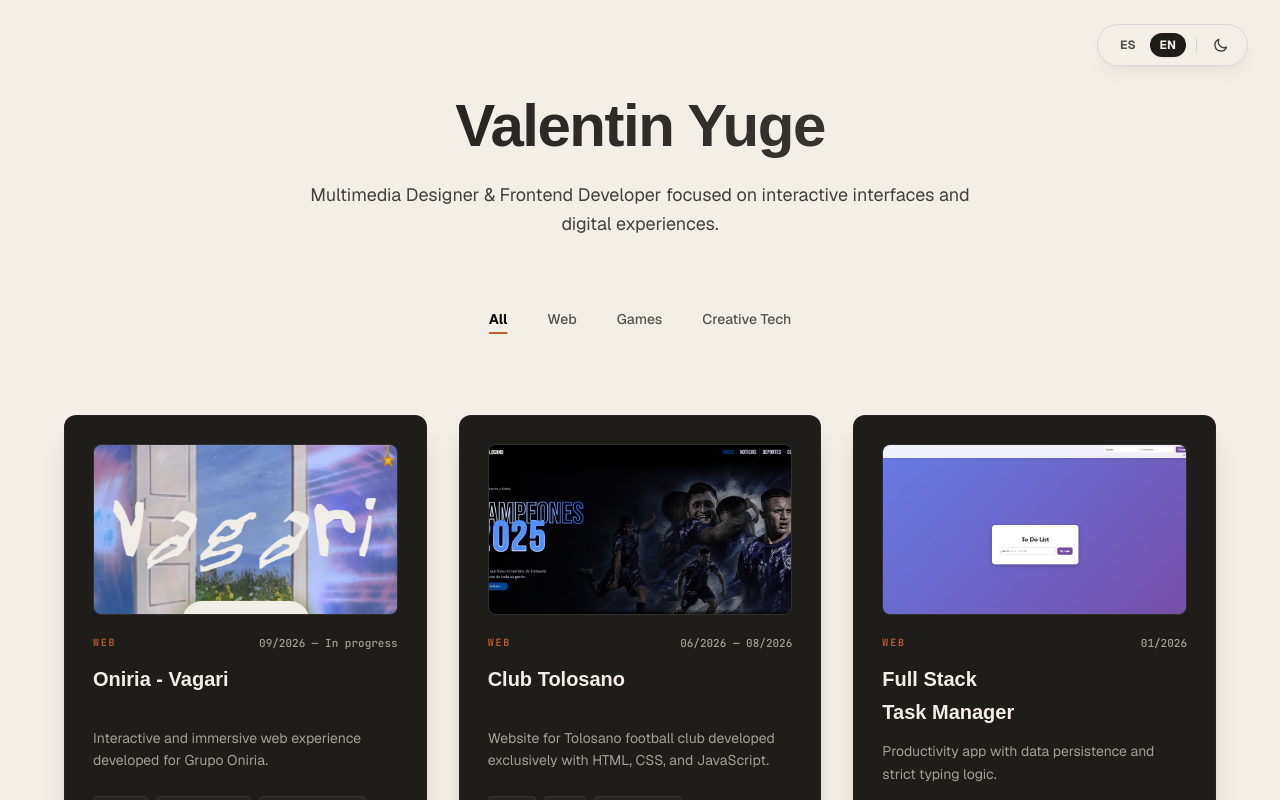
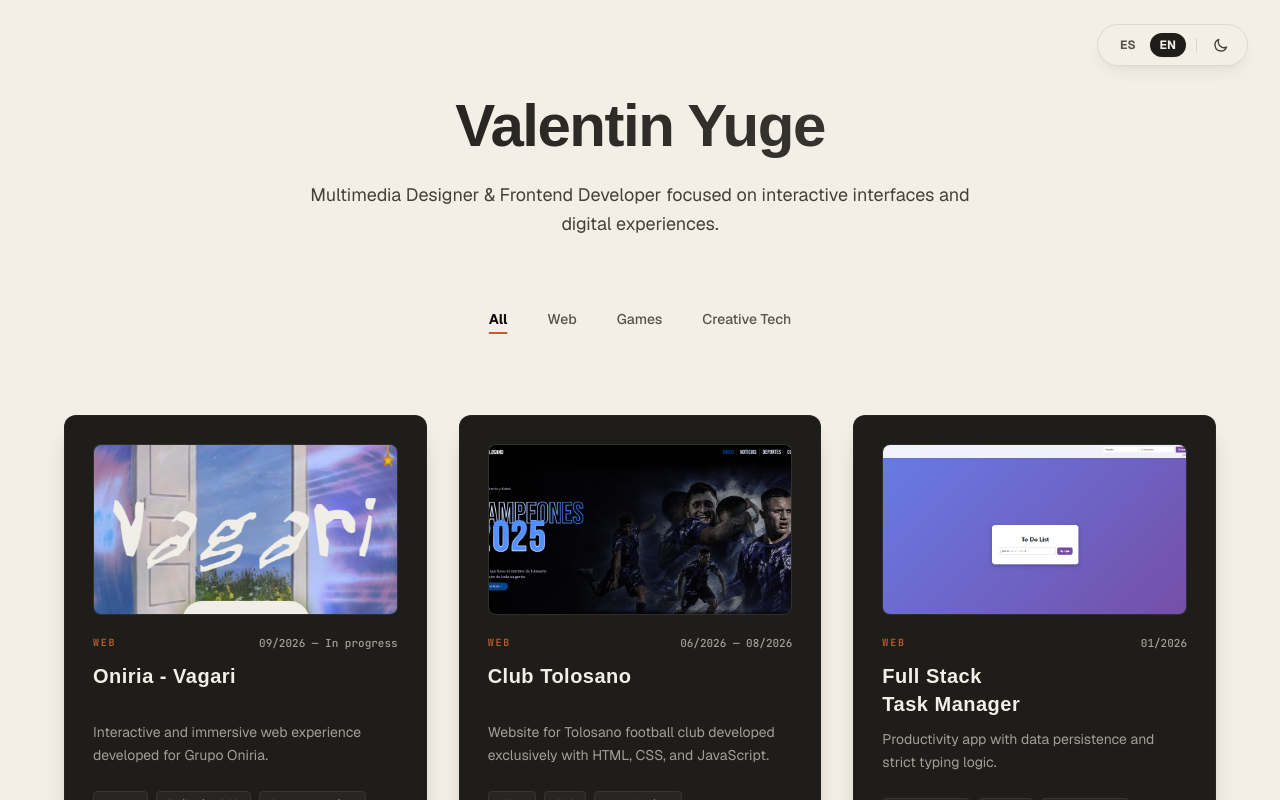
Before and after one commit to valenyuge/portfolio, a React (Vite) app: page / in a window 1280 px wide. Shown: the top 800 px of the page. Built offline with nearby package versions, Linux system fonts and the light colour scheme; a web font is replaced by a local one.

Commit message:
Ajustar espaciado entre letras (letter-spacing) y revertir interlineado en titulos de cards

```diff
--- a/src/pages/GrillaProyectos.tsx
+++ b/src/pages/GrillaProyectos.tsx
@@ -155,8 +155,8 @@ const GrillaProyectos = ({ proyectos }: { proyectos: Proyecto[] }) => {
               </span>
             </div>
 
-            {/* Título en Clash Display Semibold con espaciado relajado */}
-            <h2 className="font-clash font-semibold text-lg md:text-xl tracking-normal mb-3 text-[#F3EFE6] group-hover:text-[#C25E2E] dark:group-hover:text-[#D96B34] transition-colors leading-relaxed min-h-[3.2rem]">
+            {/* Título en Clash Display Semibold con espaciado entre letras */}
+            <h2 className="font-clash font-semibold text-lg md:text-xl tracking-wide mb-2.5 text-[#F3EFE6] group-hover:text-[#C25E2E] dark:group-hover:text-[#D96B34] transition-colors leading-snug min-h-[3rem]">
               {renderTituloCard(p)}
             </h2>
 
```
